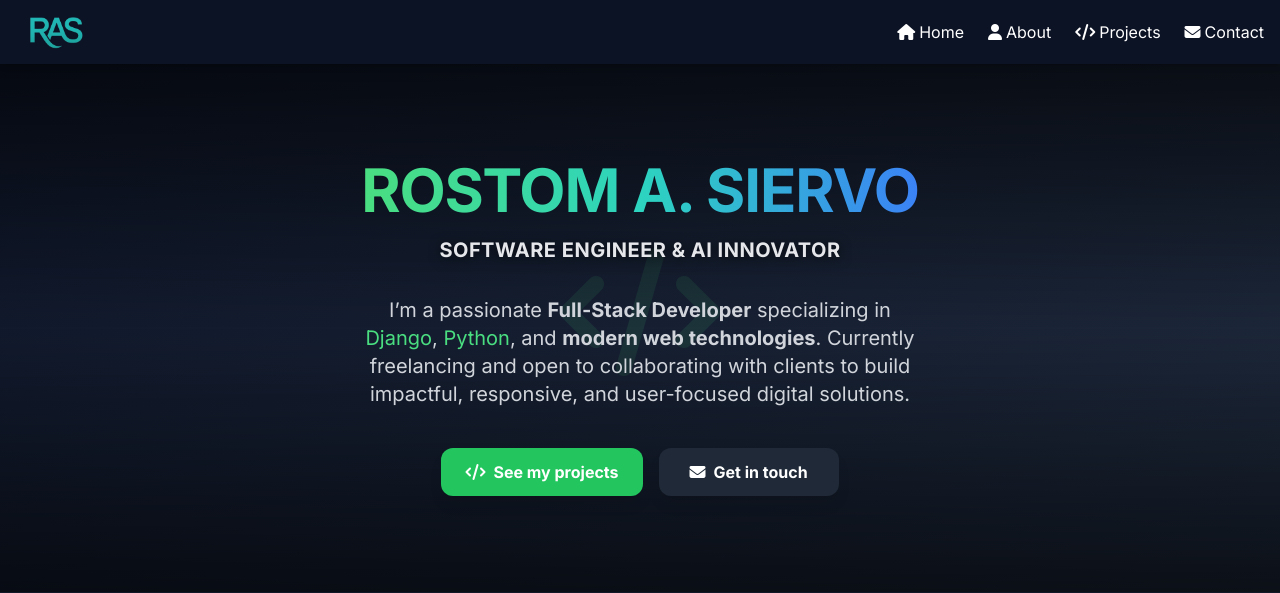
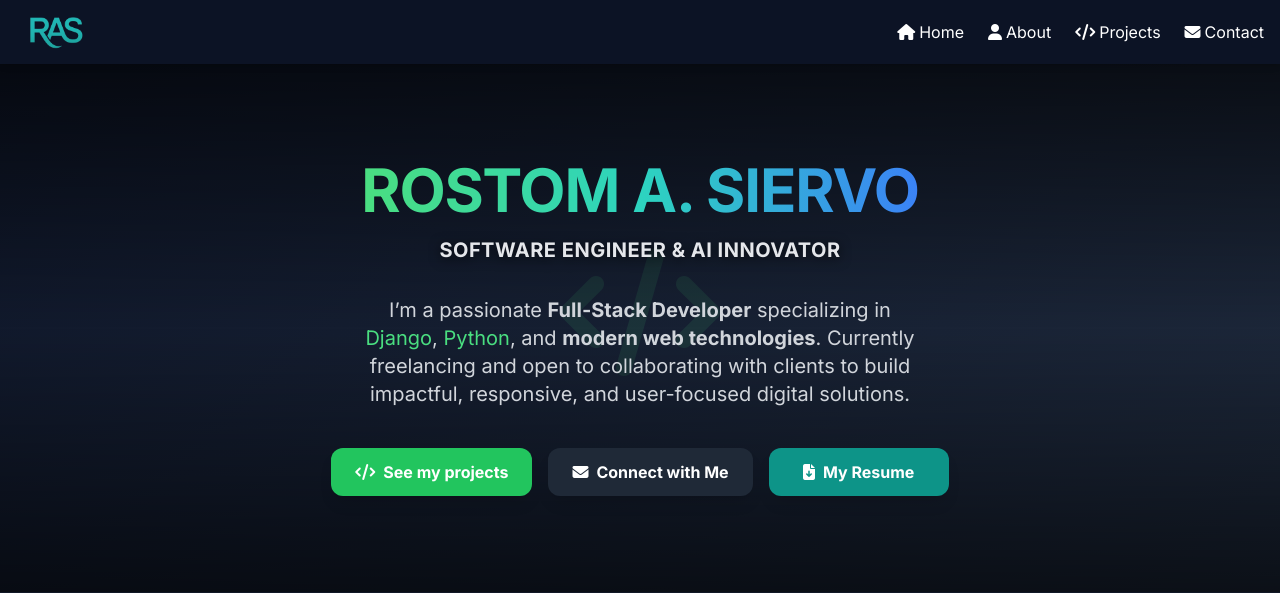
Before and after one commit to RSiervo/Portfolio-Dot-Dev, a Django app: page / in a window 1280 px wide. Shown: the top 593 px of the page. Run offline with Django 4.2, Linux system fonts and the light colour scheme; some libraries are stand-ins or nearby versions.

Commit message:
Added resume and other fixes

```diff
--- a/portfolio/templates/portfolio/index.html
+++ b/portfolio/templates/portfolio/index.html
@@ -53,7 +53,14 @@
                   px-6 py-3 rounded-xl bg-gray-800 hover:bg-gray-700
                   text-white font-semibold shadow-lg transition text-center text-base"
            href="{% url 'contact' %}">
-          <i class="fas fa-envelope mr-2"></i> Get in touch
+          <i class="fas fa-envelope mr-2"></i> Connect with Me
+        </a>
+
+        <a class="w-full sm:w-auto min-w-[180px] inline-flex items-center justify-center
+            px-6 py-3 rounded-xl bg-teal-600 hover:bg-teal-700
+            text-white font-semibold shadow-lg transition text-center text-base"
+          href="{% static 'portfolio/files/Resume_Rostom_Siervo.pdf' %}" download>
+          <i class="fas fa-file-download mr-2"></i> My Resume
         </a>
       </div>
     </div>
```
